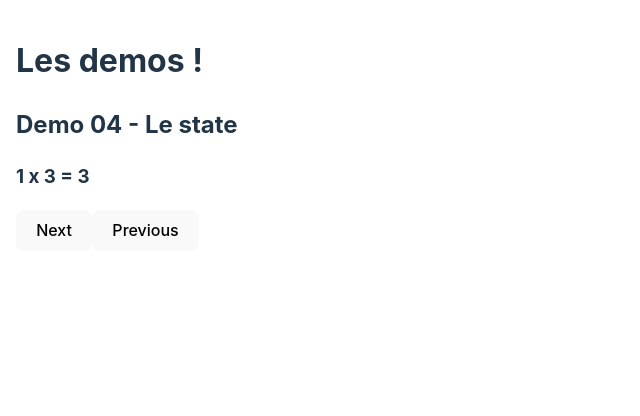
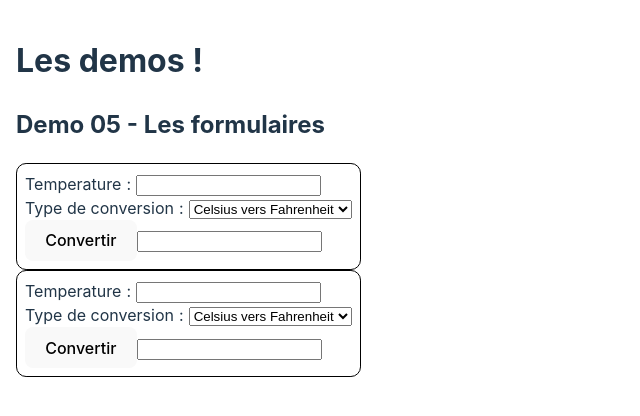
Before and after one commit to FormCours/TF_2022_FS_Web__React_Demo, a React (Vite) app: page / in a window 1280 px wide. Shown: the top 416 px of the page, without its empty margins (0-640 px from the left). Built offline with nearby package versions, Linux system fonts and the light colour scheme.

Commit message:
Demo 05 - Formulaire

```diff
--- a/src/App.jsx
+++ b/src/App.jsx
@@ -8,6 +8,7 @@
 import FruitList from './components/fruit-list/fruit-list';
 import PeopleTable from './components/people-table/people-table';
 import Multi3 from './components/multi-3/multi-3';
+import TemperatureConvertForm from './components/temperature-convert-form/temperature-convert-form';
 
 function App() {
 
@@ -28,8 +29,12 @@
       <FruitList fruits={fruitData} />
       <PeopleTable people={peopleData} /> */}
 
-      <h2>Demo 04 - Le state</h2>
-      <Multi3 />
+      {/* <h2>Demo 04 - Le state</h2>
+      <Multi3 /> */}
+
+      <h2>Demo 05 - Les formulaires</h2>
+      <TemperatureConvertForm />
+      <TemperatureConvertForm />
     </div>
   )
 }
--- /dev/null
+++ b/src/components/temperature-convert-form/temperature-convert-form.jsx
@@ -0,0 +1,62 @@
+import { useState } from 'react';
+import { useId } from 'react';
+import style from './temperature-convert-form.module.css';
+
+const TemperatureConvertForm = () => {
+
+  // Génération d'un id pour définir l'id des elements HTML
+  const id = useId();
+
+  // Création de variable de state pour les valeurs du formulaire
+  const [tempSource, setTempSource] = useState('');
+  const [choice, setChoice] = useState('C-to-F');
+  const [tempResult, setTempResult] = useState('');
+
+  // Gestion du "submit" du formulaire
+  const handleConvertSubmit = (e) => {
+    e.preventDefault();
+
+    const source = parseFloat(tempSource);
+    let result;
+
+    if(isNaN(source)) {
+      result = 'La valeur est invalide ┗|｀O′|┛'
+    }
+    else if (choice === 'C-to-F') {
+      result = ((source * 1.8) + 32).toFixed(2);
+    }
+    else if(choice === 'F-to-C') {
+      result = ((source - 32) / 1.8).toFixed(2);
+    }
+    else {
+      result = 'Conversion non supportée (╯°□°）╯︵ ┻━┻'
+    }
+
+    setTempResult(result);
+  };
+
+  return (
+    <form className={style['temp-convert']} onSubmit={handleConvertSubmit}>
+      <div>
+        <label htmlFor={id + 'temp'}>Temperature</label>
+        <input type="text" id={id + 'temp'}
+          value={tempSource}
+          onChange={e => setTempSource(e.target.value)} />
+      </div>
+      <div>
+        <label htmlFor={id + 'convert'}>Type de conversion</label>
+        <select id={id + 'convert'}
+          value={choice} onChange={e => setChoice(e.target.value)}>
+          <option value='C-to-F'>Celsius vers Fahrenheit</option>
+          <option value='F-to-C'>Fahrenheit vers Celsius</option>
+        </select>
+      </div>
+      <div>
+        <button type="submit">Convertir</button>
+        <input type="text" value={tempResult} readOnly />
+      </div>
+    </form>
+  );
+};
+
+export default TemperatureConvertForm;
--- /dev/null
+++ b/src/components/temperature-convert-form/temperature-convert-form.module.css
@@ -0,0 +1,12 @@
+.temp-convert {
+  border: 1px solid black;
+  border-radius: 1ch;
+
+  padding: 0.5rem;
+}
+
+.temp-convert label::after {
+  content: ':';
+  margin-left: 0.5ch;
+  margin-right: 0.5ch;
+}
```
